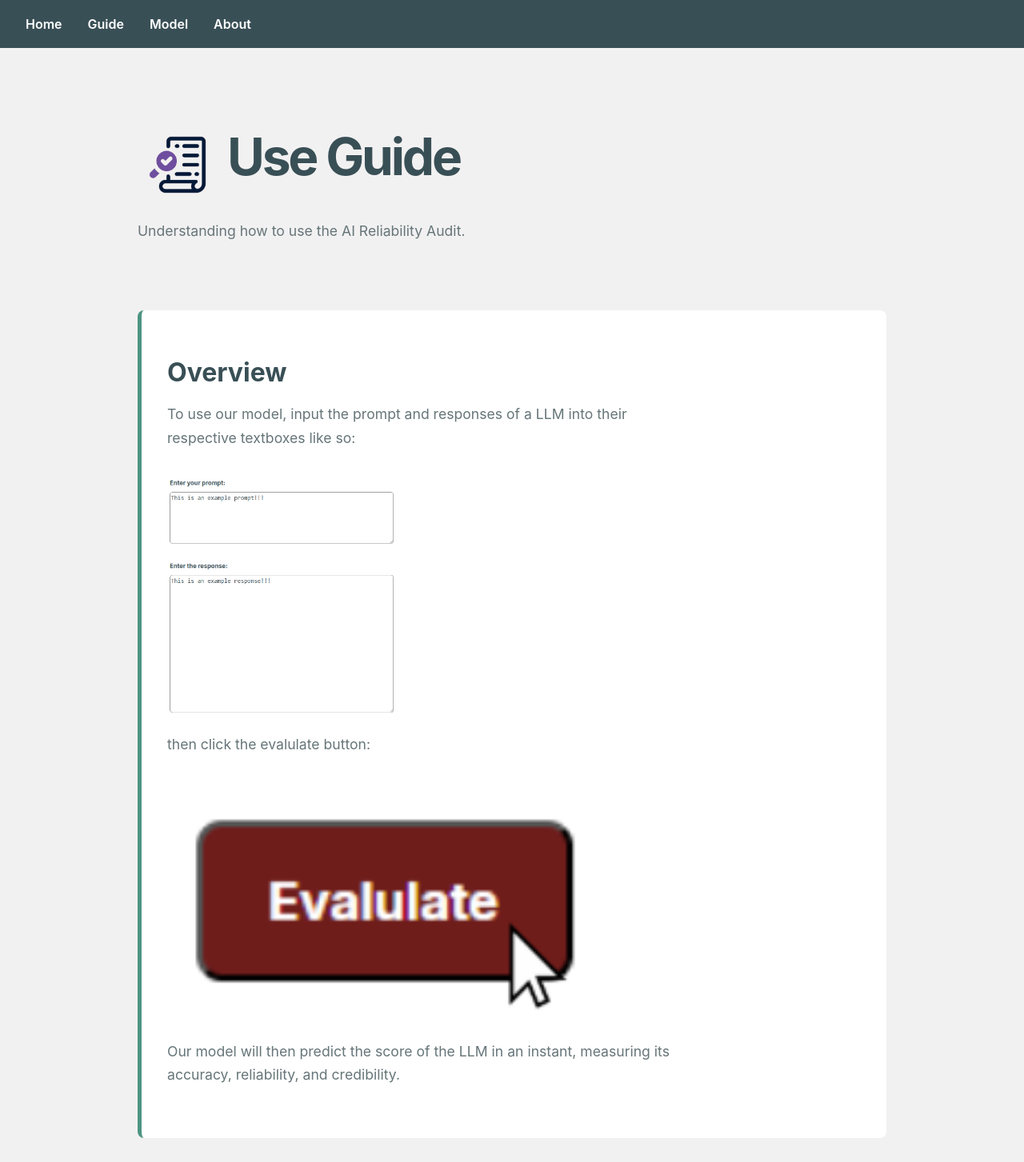
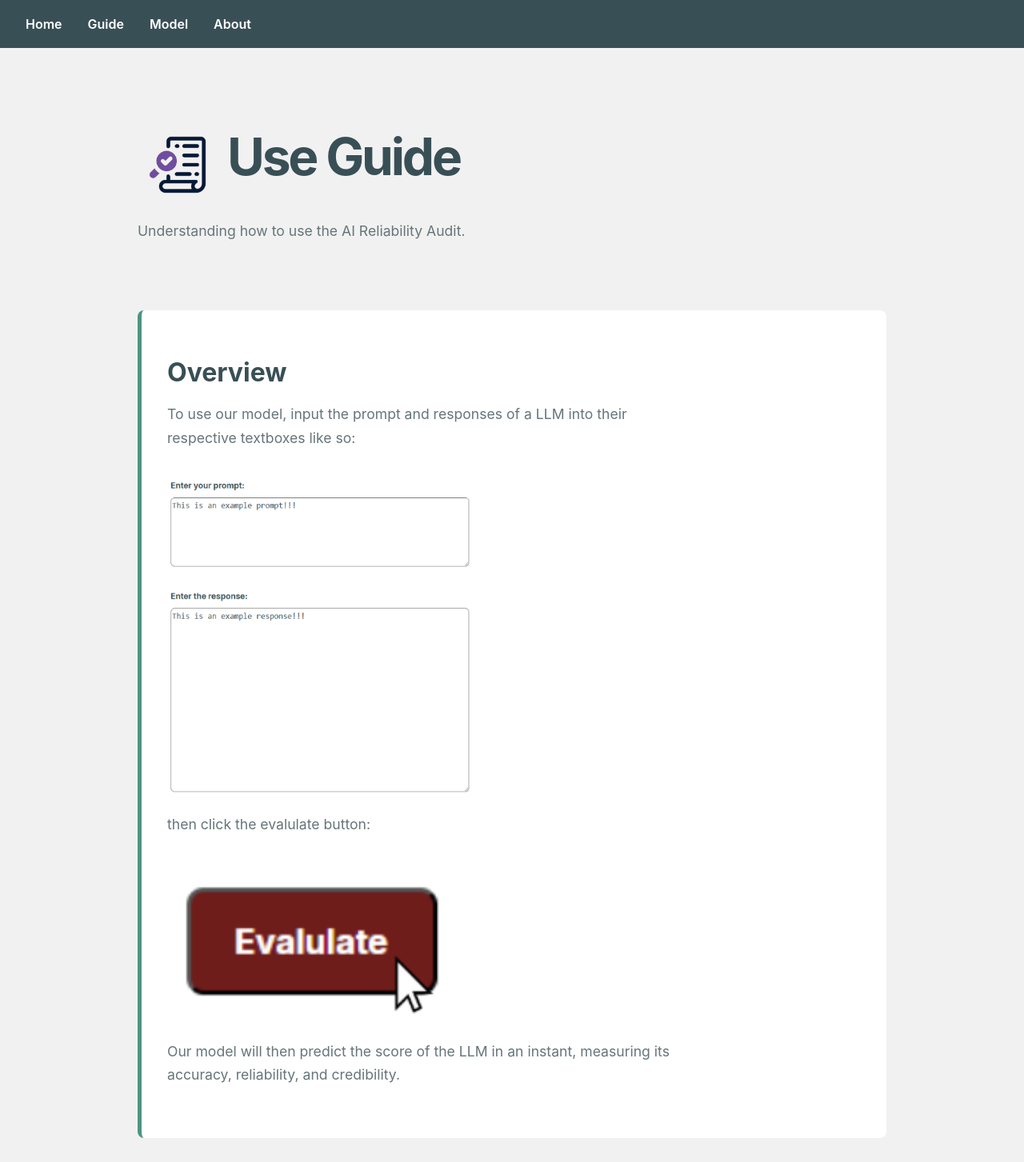
Before and after one commit to innovator-branchout/ai_eval, a SvelteKit app: page /guide in a window 1280 px wide. Shown: the top 1453 px of the page at 80% size. Built offline with nearby package versions, Linux system fonts and the light colour scheme.

Commit message:
resized images

```diff
--- a/src/routes/guide/+page.svelte
+++ b/src/routes/guide/+page.svelte
@@ -255,12 +255,10 @@
 		<p>
 			To use our model, input the prompt and responses of a LLM into their respective textboxes like so:
 		</p>
-		<img src="/images/demoimage1.png" alt="Demo Image1" class="demo-image" />
-		<p>
+        <img src="/images/demoimage1.png" alt="Demo Image1" class="demo-image-large" />		<p>
 			then click the evalulate button:
 		</p>
-        <img src="/images/demoimage2.png" alt="Demo Image2" class="demo-image" />
-		<p>
+        <img src="/images/demoimage2.png" alt="Demo Image2" class="demo-image-small" />		<p>
 		     Our model will then predict the score of the LLM in an instant, measuring its accuracy, reliability, and credibility.
 		</p>
 
@@ -307,7 +305,7 @@
 </div>
 
 		<a class="primary-button" href="/model">Try it yourself</a>
-	</section>`
+	</section>
 	<section id="rubric">
 	    <h2>Grading Rubric</h2>
 		<p>Our project used a set grading rubric in order to evalulate the score of the AI. Based on prompts/responses graded by students(using the same rubric), the AI predicts its label for each category, determining its score for such category.</p>
@@ -408,10 +406,16 @@
         height: 100px;
         width: auto;
     }
-    .demo-image {
-        height: 300px;
-        width: auto;
+    .demo-image-large {
+    height: 400px;
+    width: auto;
     }
+
+    .demo-image-small {
+    height: 200px;
+    width: auto;
+    }
+
     select {
         width: 40%;
         padding: 1.2rem;
```
